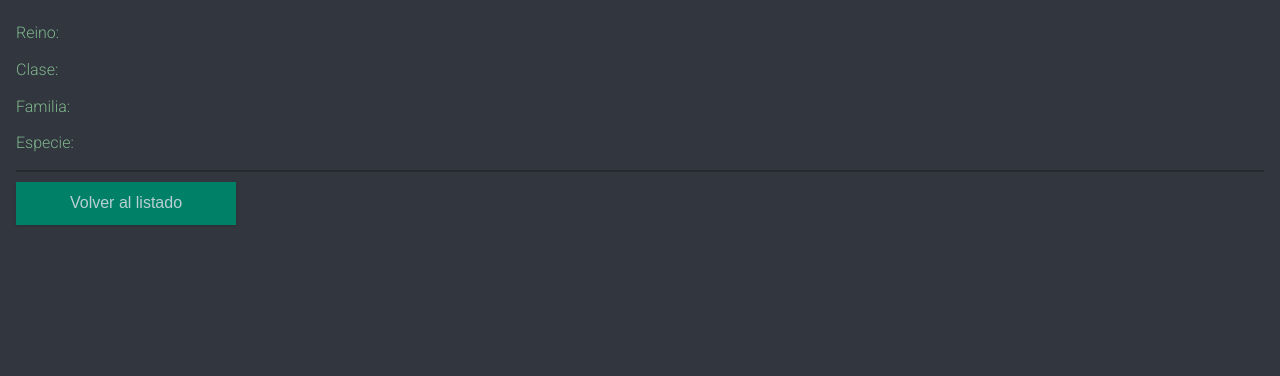
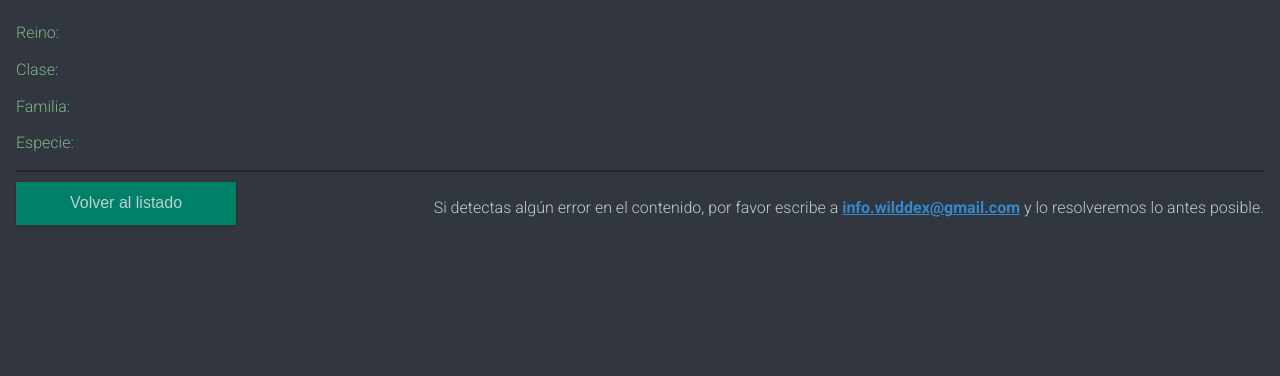
Before and after one commit to tdelatorre/nature-dex, a Django app: template src/nature_dex/templates/file.html in a window 1280 px wide. Shown: the part 424-800 px from the top of the page. Run offline with Django 3.2, Linux system fonts and the light colour scheme; the template is opened without the code that fills it, so the values that code supplies are empty.

Commit message:
Add text in detail of specimment

```diff
--- a/src/nature_dex/templates/file.html
+++ b/src/nature_dex/templates/file.html
@@ -26,9 +26,12 @@
         <p>Especie: <span class="species"></span></p>
     </div>
 
-
     <div class="toolbar">
         <button class="btn-custom medium left" id="back">Volver al listado</button>
+    </div>
+
+    <div>
+        <p style=float:right>Si detectas algún error en el contenido, por favor escribe a <a href="mailto:info.wilddex@gmail.com">info.wilddex@gmail.com</a> y lo resolveremos lo antes posible.</p>
     </div>
 
     <!--div class="tags">
```
